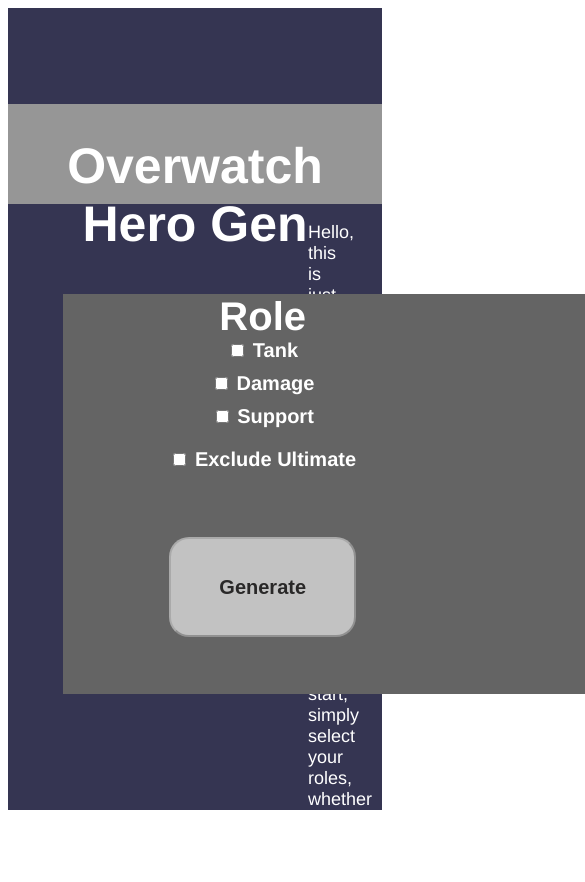
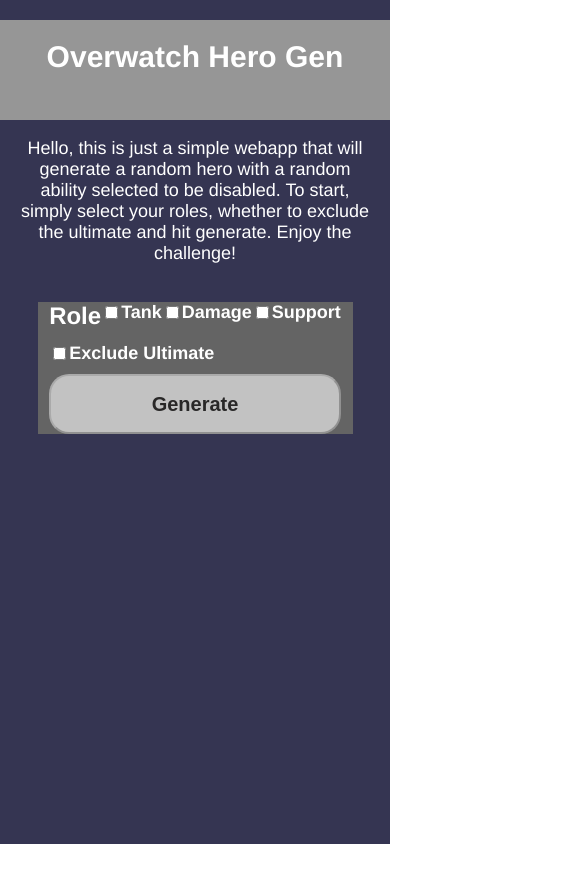
Before and after one commit to ClaireCyberBear/HeroRandomizer, an Angular app: page /hero-select in a window 390 px wide. Shown: the top 882 px of the page, 585 px wide, since content can reach past the window. After the commit the page ends 844 px from the top, so only its background shows below. Built offline with nearby package versions, Linux system fonts and the light colour scheme.

Commit message:
Made media friendly

```diff
--- a/src/app/hero-select/hero-select.component.css
+++ b/src/app/hero-select/hero-select.component.css
@@ -2,9 +2,9 @@
   background-color: rgb(53, 53, 82);
   display: flex;
   flex-direction: column;
-  justify-content: center;
   margin: 0;
-  height: 95vh;
+  height: auto;
+  min-height: 100vh;
 }
 
 .banner {
@@ -26,25 +26,14 @@
   display: flex;
   flex-direction: row;
   justify-content: space-between;
+  height: auto;
   margin: 40px;
 }
 
-.generator {
-  background-color: rgb(100, 100, 100);
-  margin-left: 5%;
-  height: 400px;
-  min-width: 400px;
-  text-align: center;
-  display: flex;
-  flex-direction: column;
-  justify-content: center;
-  align-items: center;
-}
-
 .introduction {
-  height: 50px;
-  margin-left: 300px;
-  margin-right: 300px;
+  height: auto;
+  margin-left: 20%;
+  margin-right: 20%;
 }
 
 P {
@@ -62,12 +51,14 @@
   font-weight: 900;
 }
 
-.hero {
+.hero,
+.generator {
   background-color: rgb(100, 100, 100);
   color: white;
   margin-right: 5%;
-  height: 400px;
-  min-width: 400px;
+  margin-left: 5%;
+  height: 350px;
+  width: 40%;
   text-align: center;
   display: flex;
   flex-direction: column;
@@ -120,3 +111,52 @@
 .form-control {
   width: 100%;
 }
+
+@media (max-width: 768px) {
+  .content {
+    flex-direction: column;
+    align-items: center;
+    margin: 20px;
+  }
+
+  .generator,
+  .hero {
+    width: 90%;
+    margin-left: 0;
+    margin-right: 0;
+    margin-bottom: 20px;
+    height: auto;
+  }
+
+  .introduction {
+    margin-left: 20px;
+    margin-right: 20px;
+    height: 10%;
+  }
+
+  .banner-text {
+    font-size: 30px;
+  }
+
+  h2 {
+    font-size: 24px;
+  }
+
+  .role-label {
+    font-size: 24px;
+  }
+
+  .form-group,
+  .form-check {
+    font-size: 18px;
+    display: flex;
+    flex-direction: row;
+  }
+
+  .btn-primary {
+    height: 60px;
+  }
+  .container {
+    min-height: 100vh;
+  }
+}
--- a/src/index.html
+++ b/src/index.html
@@ -1,11 +1,11 @@
-<!doctype html>
+<!DOCTYPE html>
 <html lang="en">
   <head>
-  <meta charset="utf-8">
+    <meta charset="utf-8" />
     <title>HeroRandom</title>
-  <base href="/">
-  <meta name="viewport" content="width=device-width, initial-scale=1">
-  <link rel="icon" type="image/x-icon" href="favicon.ico">
+    <base href="/" />
+    <meta name="viewport" content="width=device-width, initial-scale=1" />
+    <link rel="stylesheet" href="styles.css" />
   </head>
   <body>
     <app-root></app-root>
--- a/src/styles.css
+++ b/src/styles.css
@@ -1 +1,7 @@
-/* You can add global styles to this file, and also import other style files */
+html,
+body {
+  background-color: 53, 53, 82;
+  height: 100%;
+  padding: 0;
+  margin: 0;
+}
```
Lines whose indentation alone changed are shown as unchanged.
